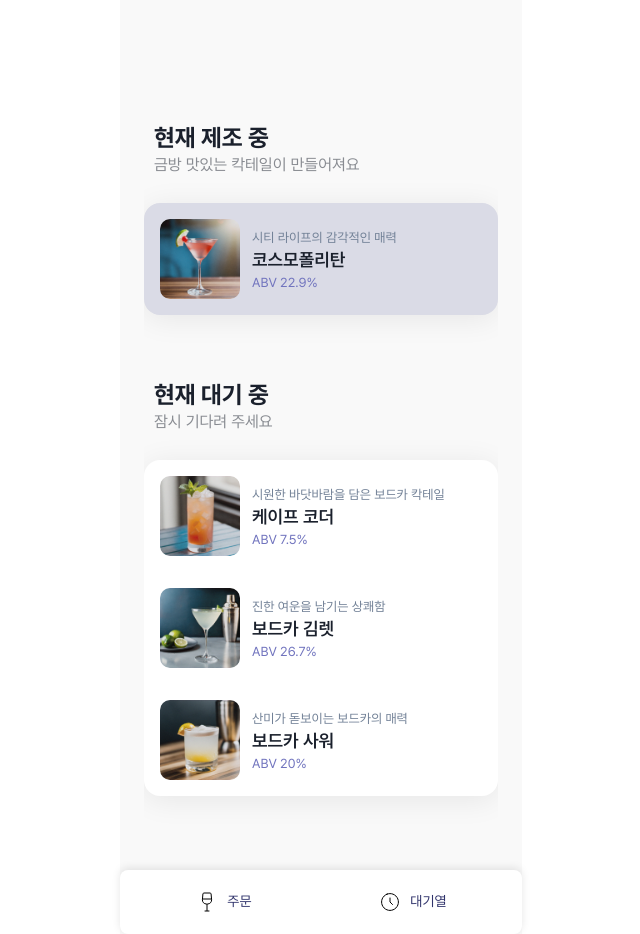
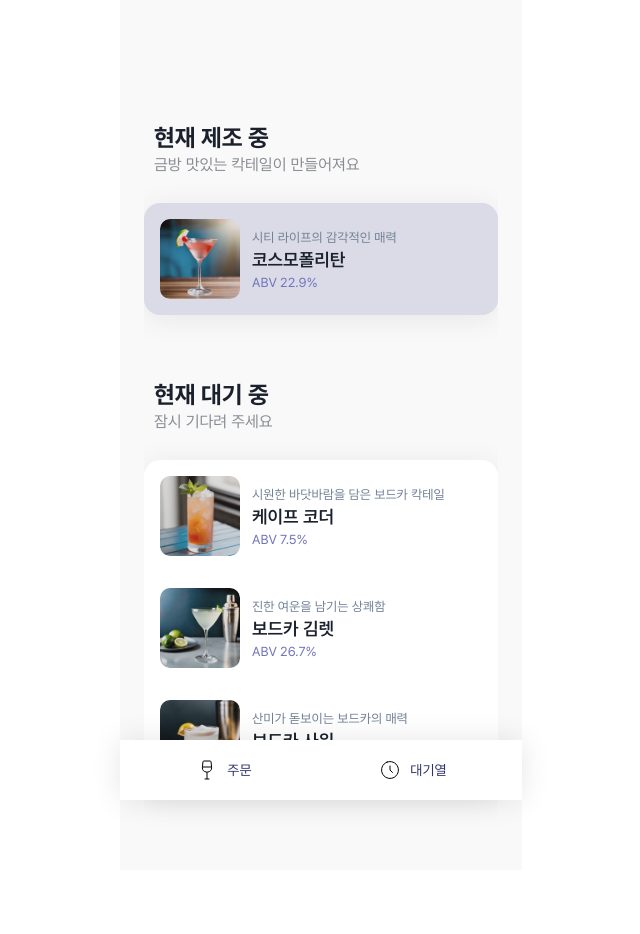
Before and after one commit to jamie2779/cocktail-web, a Next.js app: page /order in a window 1280 px wide. Shown: the whole page, without its empty margins (319-959 px from the left). After the commit the page ends 870 px from the top, so only its background shows below. Built offline with nearby package versions, Linux system fonts and the light colour scheme.

Commit message:
fix: nav bar position

```diff
--- a/components/Nav.tsx
+++ b/components/Nav.tsx
@@ -5,12 +5,18 @@ import Image from "next/image";
 const Nav = () => {
   return (
     <Box
+      position="fixed"
+      width="402px"
+      zIndex={999}
+      left="50%"
+      transform="translateX(-50%)"
+      bottom={0}
+      h="60px"
       display="flex"
       justifyContent="space-around"
       padding="12px"
       backgroundColor="#fff"
-      borderRadius="8px"
-      boxShadow="0 -2px 8px rgba(0, 0, 0, 0.1)"
+      boxShadow="0px 0px 30px 0px rgba(0, 0, 0, 0.1)"
     >
       <NavItem
         icon={<Image src="/Drink.svg" alt="Menu" width={24} height={24} />}
```
